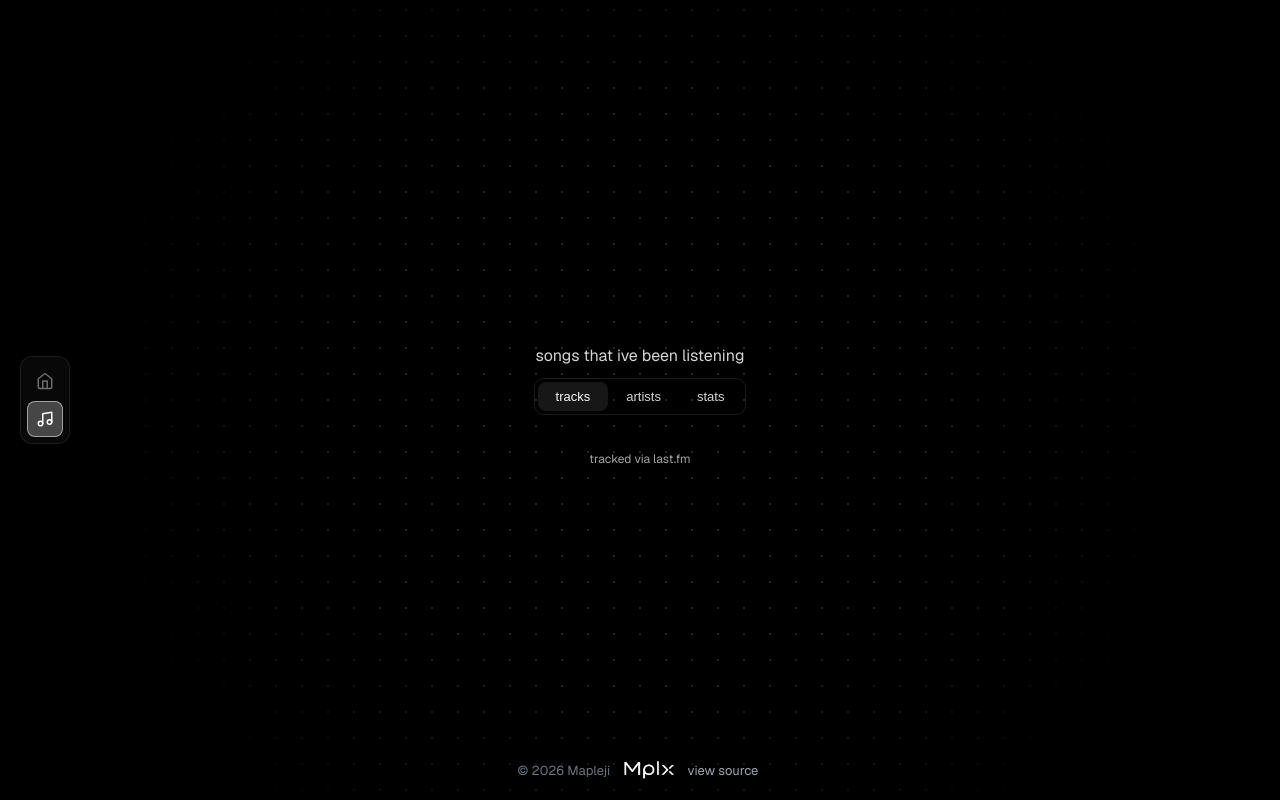
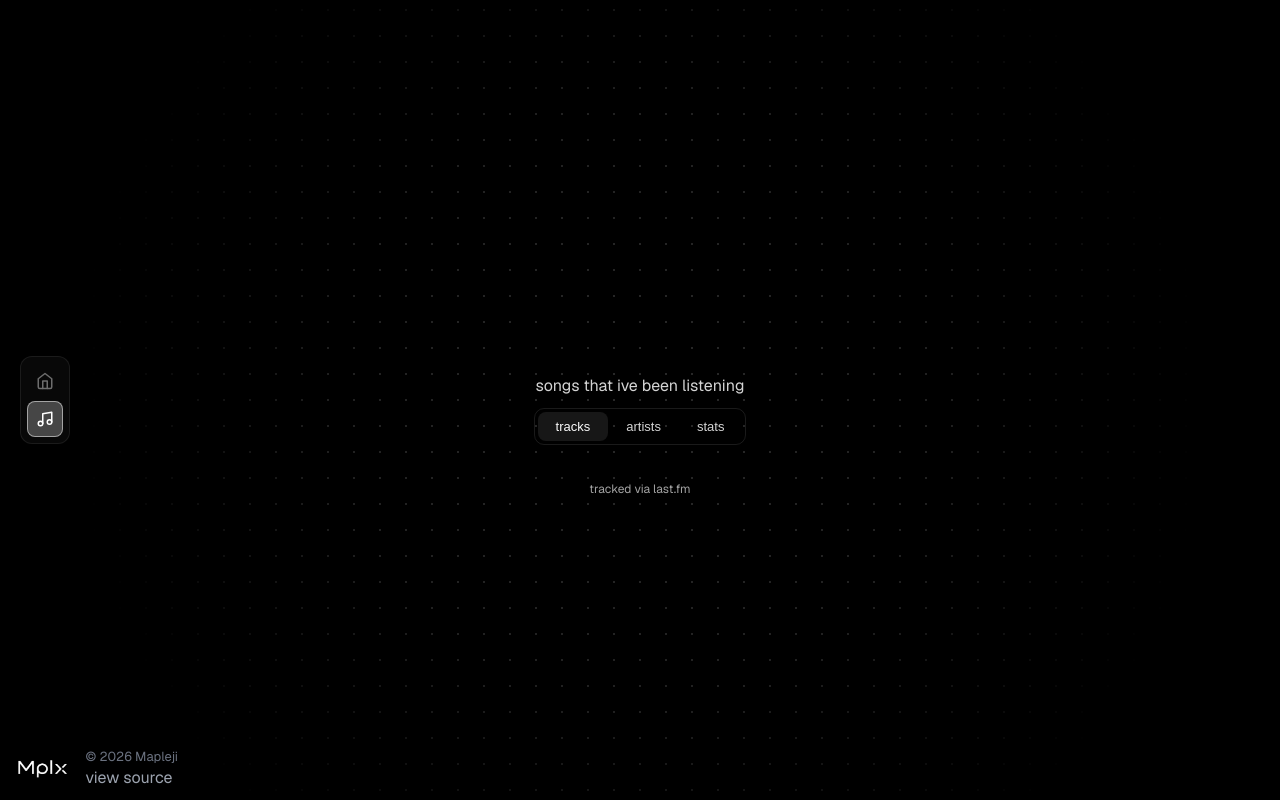
Before and after one commit to cltq/site, a Next.js app: page /music in a window 1280 px wide. Built offline with nearby package versions, Linux system fonts and the light colour scheme.

Commit message:
Polish footer, social links, discord profile; add sitemap

```diff
--- a/src/app/layout.tsx
+++ b/src/app/layout.tsx
@@ -25,13 +25,13 @@ export default function RootLayout({ children }: { children: React.ReactNode })
 				<Navbar />
 				<main className="content">{children}</main>
 				<footer className="site-footer">
-					<p className="site-footer__line">
-						<span>© {new Date().getFullYear()} Mapleji</span>
-						<img className="site-footer__logo" src="/logo_hori_cropped.png" alt="maple" />
+					<img className="site-footer__logo" src="/logo_hori_cropped.png" alt="maple" />
+					<div className="site-footer__right">
+						<span className="site-footer__copyright">© {new Date().getFullYear()} Mapleji</span>
 						<a href="https://github.com/cltq/site" target="_blank" rel="noopener noreferrer">
 							view source
 						</a>
-					</p>
+					</div>
 				</footer>
 			</body>
 		</html>
--- a/src/app/page.tsx
+++ b/src/app/page.tsx
@@ -13,7 +13,7 @@ export default function HomePage() {
 				<div className="info-box">
 					<NowPlayingPanel />
 					<p>
-						I'm Maple, self-trught developer and linux enthusiast. I love to make silly
+						I'm Maple, self-taught developer and linux enthusiast. I love to make silly
 						projects and learning new things.
 					</p>
 				</div>
--- a/src/components/DiscordProfile.tsx
+++ b/src/components/DiscordProfile.tsx
@@ -18,7 +18,10 @@ export default function DiscordProfile() {
 			<div className="discord-profile">
 				<div className="discord-profile__header">
 					<div className="discord-profile__skeleton discord-profile__skeleton--avatar" />
-					<div className="discord-profile__skeleton discord-profile__skeleton--username" />
+					<div>
+						<div className="discord-profile__skeleton discord-profile__skeleton--name" />
+						<div className="discord-profile__skeleton discord-profile__skeleton--username" />
+					</div>
 				</div>
 			</div>
 		);
@@ -41,6 +44,7 @@ export default function DiscordProfile() {
 					</div>
 				)}
 				<div className="discord-profile__identity">
+					<h3 className="discord-profile__name">{name}</h3>
 					<a
 						className="discord-profile__username"
 						href={`https://discord.com/users/${user.id}`}
--- a/src/styles/global.css
+++ b/src/styles/global.css
@@ -265,7 +265,7 @@ samp {
 
 .discord-profile__name {
 	margin: 0;
-	font-size: 20px;
+	font-size: 14px;
 	font-weight: 700;
 	line-height: 1.3;
 	overflow-wrap: anywhere;
@@ -751,15 +751,16 @@ samp {
 /* ---------- Social links (below info box) ---------- */
 .social-links {
 	display: flex;
-	justify-content: center;
-	flex-wrap: wrap;
+	align-items: stretch;
+	justify-content: flex-start;
 	gap: 12px;
-	margin-top: -12px;
+	margin-top: -8px;
 }
 
 .social-links__btn {
 	display: inline-flex;
 	align-items: center;
+	justify-content: center;
 	gap: 8px;
 	padding: 6px 16px;
 	background: #161616;
@@ -776,6 +777,15 @@ samp {
 		transform 0.15s ease-out;
 }
 
+.social-links__btn:nth-child(1) {
+	flex: 3;
+}
+
+.social-links__btn:nth-child(2),
+.social-links__btn:nth-child(3) {
+	flex: 1;
+}
+
 .social-links__btn:hover {
 	color: #ffffff;
 	border-color: #3a3a3a;
@@ -786,6 +796,18 @@ samp {
 	transform: scale(0.97);
 }
 
+.social-links__btn:nth-child(2) {
+	border-color: #5865f2;
+}
+
+.social-links__btn:nth-child(2):hover {
+	border-color: #7c89ff;
+}
+
+.social-links__btn:nth-child(3) {
+	border-color: #ffffff;
+}
+
 .social-links__btn--haunt {
 	padding: 6px 28px;
 	border-color: #ffb6e0;
@@ -793,6 +815,10 @@ samp {
 
 .social-links__btn--haunt:hover {
 	border-color: #ffd1ec;
+}
+
+.social-links__btn span {
+	text-transform: lowercase;
 }
 
 .social-links svg {
@@ -812,13 +838,17 @@ samp {
 
 /* ---------- Footer ---------- */
 .site-footer {
+	position: fixed;
+	left: 0;
+	bottom: 0;
 	width: auto;
-	max-width: 720px;
-	margin: 0 auto;
-	padding: 20px 12px 20px 8px;
 	box-sizing: border-box;
-	text-align: left;
 	background-color: transparent;
+	z-index: 20;
+	display: flex;
+	align-items: center;
+	gap: 16px;
+	padding: 12px 16px;
 }
 
 .site-footer__logo {
@@ -828,14 +858,17 @@ samp {
 	margin: 0;
 }
 
-.site-footer__line {
+.site-footer__right {
 	display: flex;
-	align-items: center;
-	justify-content: center;
-	gap: 12px;
-	margin: 0;
+	flex-direction: column;
+	align-items: flex-start;
+	gap: 2px;
+}
+
+.site-footer__copyright {
 	font-size: 13px;
 	color: #6b7280;
+	line-height: 1.2;
 }
 
 .site-footer a {
```
Also changed, not shown: src/app/sitemap.ts (added, +22 -0 lines).
